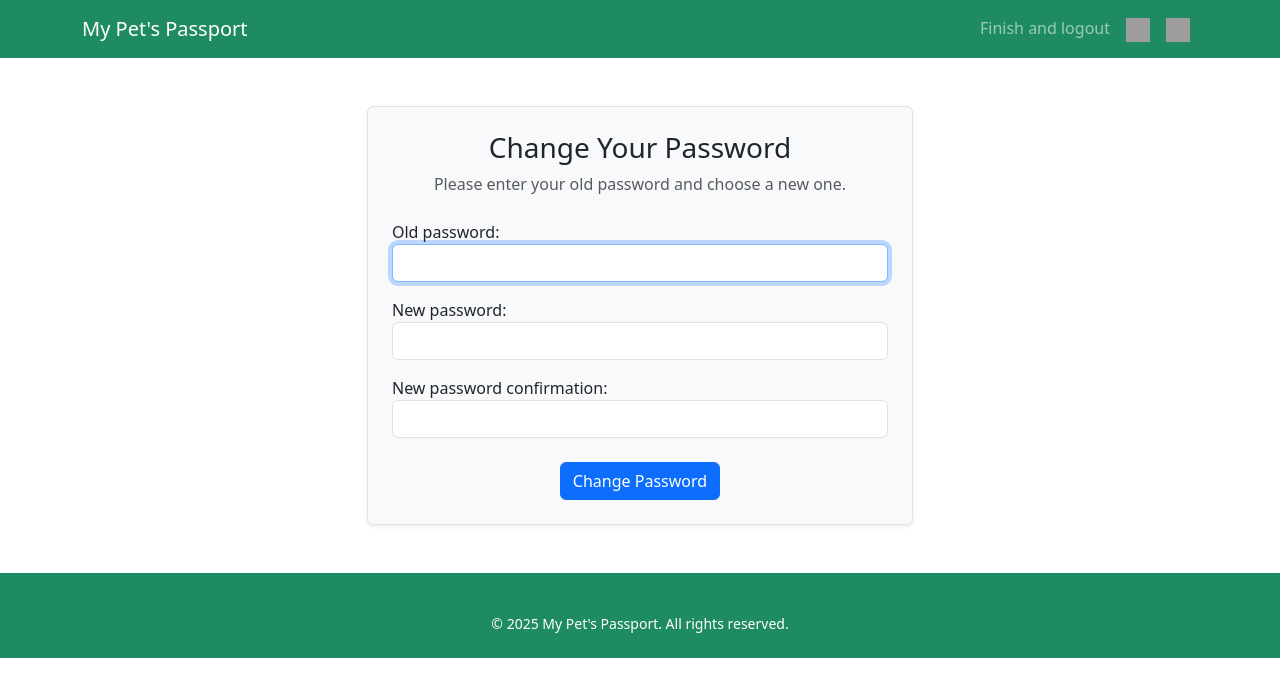
After one commit to StanDobrev11/pet_mvp, a Django app: page /accounts/password-change/ in a window 1280 px wide. The commit adds this page. Shown: the top 697 px of the page. Run offline with Django 5.2, Linux system fonts and the light colour scheme; a user stored in the database is signed in; parts of the project's set-up code (start-up, migrations or seed data) failed here and were passed over; some libraries are stand-ins or nearby versions; grey boxes are pictures that could not be loaded.

Commit message:
completed change password feature

```diff
--- a/pet_mvp/accounts/urls.py
+++ b/pet_mvp/accounts/urls.py
@@ -1,6 +1,6 @@
 from django.contrib.auth import views as auth_views
 from django.contrib.auth.decorators import login_not_required
-from django.urls import path, include
+from django.urls import path, include, reverse_lazy
 
 from pet_mvp.accounts.views import RegisterOwnerView, LoginOwnerView, logout_view, AccessCodeEmailView, \
     PasswordEntryView, ClinicRegistrationView, OwnerDetailsView, OwnerEditView
@@ -40,4 +40,15 @@ urlpatterns = [
     path('reset/done/', auth_views.PasswordResetCompleteView.as_view(
         template_name='accounts/password/password_reset_complete.html',
     ), name='password_reset_complete'),
+
+    # Password change views
+    path('password-change/', auth_views.PasswordChangeView.as_view(
+        template_name='accounts/password/password_change_form.html',
+        success_url=reverse_lazy('password-change-done')
+        ), name='password-change'),
+
+    # Password change done view
+    path('password-change/done/', auth_views.PasswordChangeDoneView.as_view(
+        template_name='accounts/password/password_change_done.html'
+        ), name='password-change-done'),
 ]
--- a/templates/accounts/owner_edit.html
+++ b/templates/accounts/owner_edit.html
@@ -38,6 +38,12 @@
                         </button>
                     </div>
                 </form>
+
+                <div class="text-center mt-4">
+                    <a href="{% url 'password-change' %}" class="text-decoration-none">
+                        {% trans "Want to change your password?" %}
+                    </a>
+                </div>
             </div>
         </div>
     </div>
--- /dev/null
+++ b/templates/accounts/password/password_change_form.html
@@ -0,0 +1,47 @@
+{% extends "base.html" %}
+{% load i18n static %}
+{% load widget_tweaks %}
+
+{% block content %}
+<section class="container mt-5">
+    <div class="row justify-content-center">
+        <div class="col-md-8 col-lg-6">
+            <div class="p-4 border rounded bg-light shadow-sm">
+                <div class="text-center mb-4">
+                    <h3>{% trans "Change Your Password" %}</h3>
+                    <p class="text-muted">{% trans "Please enter your old password and choose a new one." %}</p>
+                </div>
+
+                <form method="post" novalidate>
+                    {% csrf_token %}
+                    {{ form.non_field_errors }}
+
+                    <div class="mb-3">
+                        {{ form.old_password.label_tag }}
+                        {{ form.old_password|add_class:"form-control" }}
+                        {{ form.old_password.errors }}
+                    </div>
+
+                    <div class="mb-3">
+                        {{ form.new_password1.label_tag }}
+                        {{ form.new_password1|add_class:"form-control" }}
+                        {{ form.new_password1.errors }}
+                    </div>
+
+                    <div class="mb-3">
+                        {{ form.new_password2.label_tag }}
+                        {{ form.new_password2|add_class:"form-control" }}
+                        {{ form.new_password2.errors }}
+                    </div>
+
+                    <div class="text-center mt-4">
+                        <button type="submit" class="btn btn-primary">
+                            {% trans "Change Password" %}
+                        </button>
+                    </div>
+                </form>
+            </div>
+        </div>
+    </div>
+</section>
+{% endblock %}
```
Also changed, not shown: templates/accounts/password/password_change_done.html (added, +9 -0 lines), caller.py (line endings or trailing spaces), locale/bg/LC_MESSAGES/django.po.
